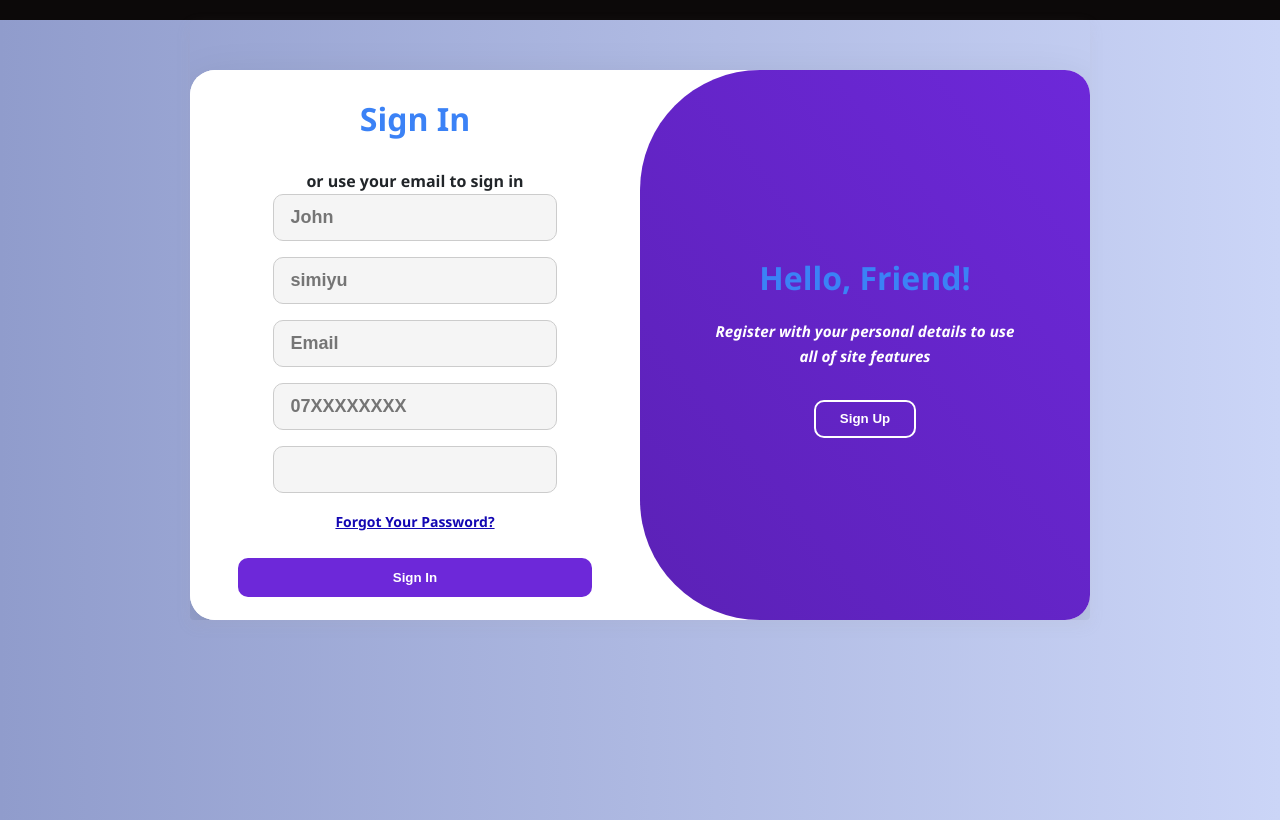
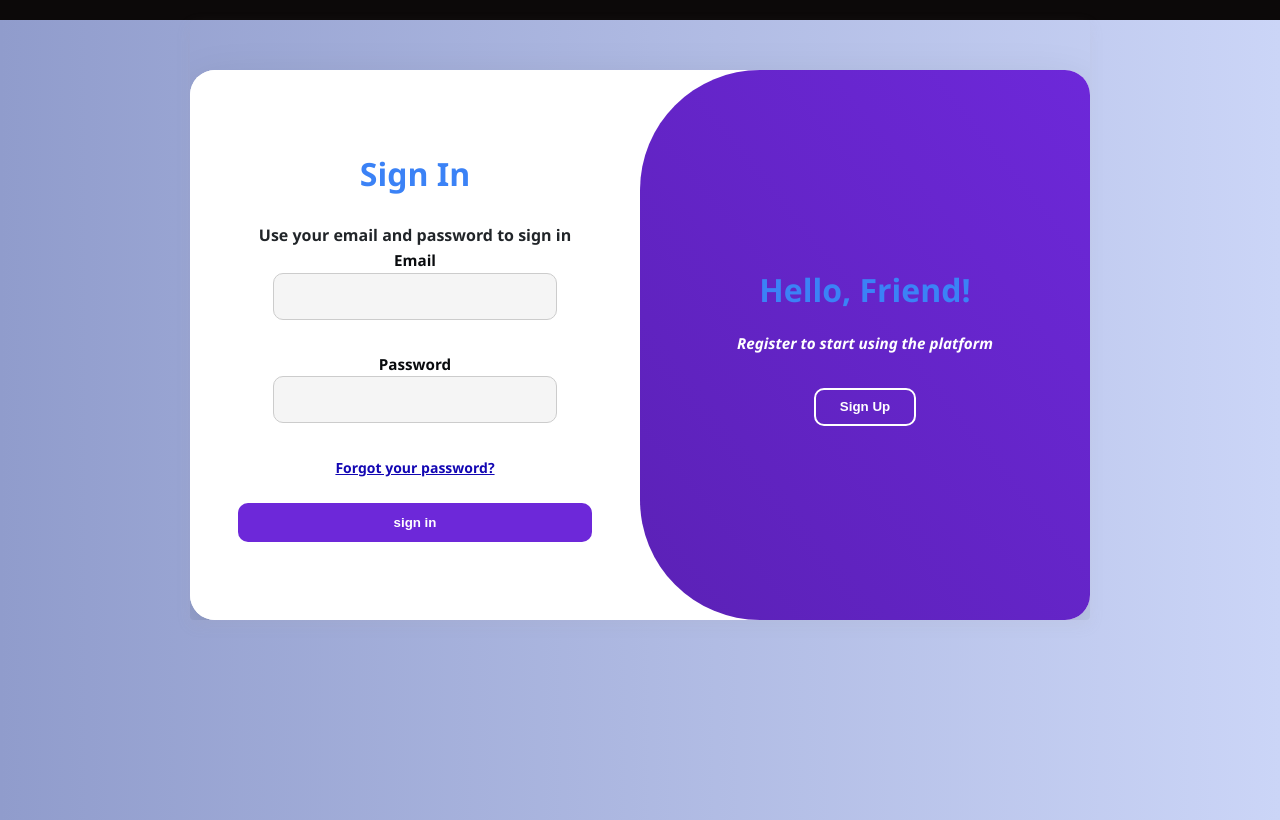
Before and after one commit to samnjoro30/Insurance_tech, a React (Vite) app in the folder frontend/client_R/: page /login in a window 1280 px wide. Built offline with nearby package versions, Linux system fonts and the light colour scheme.

Commit message:
register page changes

```diff
--- a/frontend/client_R/src/components/register.tsx
+++ b/frontend/client_R/src/components/register.tsx
@@ -19,6 +19,7 @@ interface RegisterProps {
 const Register: React.FC<RegisterProps> = ({ initialMode }) => {
   const [isLogin, setIsLogin] = useState(initialMode === 'login');
   const [loading, setLoading] = useState<boolean>(false);
+  const [step, setStep] = useState<number>(1);
   const [formData, setFormData] = useState<FormData>({
     username: '',
     firstName: '',
@@ -72,107 +73,165 @@ const Register: React.FC<RegisterProps> = ({ initialMode }) => {
   return (
     <div className="auth-container">
     <div className="auth-box">
-        {/* Sign In or Sign Up Form */}
       <div className="auth-form">
-          {/* <h2 className="text-3xl font-bold mb-6">{isLogin ? 'Sign In' : 'Sign Up'}</h2> */}
         <h2>{isLogin ? 'Sign In' : 'Sign Up'}</h2>
-
-          <p className="text-sm mb-4">or use your email {isLogin ? 'to sign in' : 'to register'}</p>
+        <p className="text-sm mb-4">
+          {isLogin
+            ? 'Use your email and password to sign in'
+            : 'Fill in your details to register'}
+        </p>
 
         <form onSubmit={handleSubmit}>
-            {!isLogin && (
+          {/* LOGIN FORM */}
+          {isLogin && (
+            <>
+              <label>
+                Email
+                <input
+                  type="email"
+                  name="email"
+                  value={formData.email}
+                  onChange={handleChange}
+                  required
+                />
+              </label>
+              <label>
+                Password
+                <input
+                  type="password"
+                  name="password"
+                  value={formData.password}
+                  onChange={handleChange}
+                  required
+                />
+              </label>
+              <a href="#" className="text-sm text-blue-500 mb-4 block">
+                Forgot your password?
+              </a>
+              <button
+                className="submit-button"
+                type="submit"
+                disabled={loading}
+              >
+                {loading ? 'login ...' : 'sign in'}
+              </button>
+            </>
+          )}
+
+          {/* REGISTER FORM - Step 1 */}
+          {!isLogin && step === 1 && (
+            <>
+              <label>
+                Username:
                 <input
                   type="text"
                   name="username"
                   value={formData.username}
                   onChange={handleChange}
-                placeholder="Username"
-               // className="w-full p-2 mb-4 border rounded bg-gray-100"
                   required
                 />
-            )}
-
+              </label>
+              <label>
+                First Name:
                 <input
                   type="text"
                   name="firstName"
                   value={formData.firstName}
                   onChange={handleChange}
-                placeholder="John"
-               // className="w-full p-2 mb-4 border rounded bg-gray-100"
                   required
                 />
+              </label>
+              <label>
+                Last Name:
                 <input
                   type="text"
                   name="lastName"
                   value={formData.lastName}
                   onChange={handleChange}
-                placeholder="simiyu"
-               // className="w-full p-2 mb-4 border rounded bg-gray-100"
                   required
                 />
+              </label>
 
+              <button
+                type="button"
+                onClick={() => setStep(2)}
+                className="next"
+              >
+                Next
+              </button>
+            </>
+          )}
+
+          {/* REGISTER FORM - Step 2 */}
+          {!isLogin && step === 2 && (
+            <>
+              <label>
+                Email:
                 <input
                   type="email"
                   name="email"
                   value={formData.email}
                   onChange={handleChange}
-              placeholder="Email"
-              //className="w-full p-2 mb-4 border rounded bg-gray-100"
                   required
                 />
-
-
+              </label>
+              <label>
+                Phone Number:
                 <input
                   type="text"
                   name="phone_number"
                   value={formData.phone_number}
                   onChange={handleChange}
-              placeholder="07XXXXXXXX"
                   required
                 />
-
+              </label>
+              <label>
+                Password:
                 <input
                   type="password"
                   name="password"
                   value={formData.password}
                   onChange={handleChange}
-              // className="w-full p-2 mb-4 border rounded bg-gray-100"
                   required
                 />
-            {/* <input
-              type="Password"
-              name="confirmPassword"
-              value={formData.username}
-              onChange={handleChange}
-               // className="w-full p-2 mb-4 border rounded bg-gray-100"
-              required
-            /> */}
+              </label>
 
-            {isLogin && (
-              <a href="#" className="text-sm text-blue-500 mb-4 block">Forgot Your Password?</a>
-            )}
-
+              <div className="flex gap-4 mt-2">
+                <button
+                  type="button"
+                  onClick={() => setStep(1)}
+                  className="next bg-gray-500 hover:bg-gray-600"
+                >
+                  Back
+                </button>
                 <button
                   type="submit"
                   disabled={loading}
-              className="w-full bg-purple-700 text-white py-2 rounded mt-2 hover:bg-purple-800 transition"
+                  className="submit-button"
                 >
-              {loading ? 'Loading...' : isLogin ? 'Sign In' : 'Sign Up'}
+                  {loading ? 'Submitting...' : 'Sign Up'}
                 </button>
+              </div>
+            </>
+          )}
         </form>
       </div>
-        {/* Toggle Panel */}
+
+      {/* Welcome/Toggle Panel */}
       <div className="Welcome_text">
         <h2 className="Head">
           {isLogin ? 'Hello, Friend!' : 'Welcome Back!'}
         </h2>
         <p className="mb-6">
           {isLogin
-              ? 'Register with your personal details to use all of site features'
-              : 'To keep connected with us please login with your personal info'}
+            ? 'Register to start using the platform'
+            : 'Log in to continue'}
         </p>
         <button
-            onClick={() => setIsLogin(!isLogin)}
+          onClick={() => {
+            setIsLogin(!isLogin);
+            setStep(1); // Reset step on mode switch
+          }}
           className="button"
         >
           {isLogin ? 'Sign Up' : 'Sign In'}
@@ -182,5 +241,4 @@ const Register: React.FC<RegisterProps> = ({ initialMode }) => {
   </div>
 );
 };
-
 export default Register;
--- a/frontend/client_R/src/components/styles.css/register.css
+++ b/frontend/client_R/src/components/styles.css/register.css
@@ -114,6 +114,29 @@ h2 {
   background-color: #5b21b6;
 }
 
+.auth-form label {
+  display: flex;
+  flex-direction: column;
+  align-items: center;
+  font-size: 0.95rem;
+  font-weight: 600;
+  margin-bottom: 1rem;
+  color: #090b0e; /* Tailwind's gray-700 */
+}
+
+.next {
+  width: 50%;
+  padding: 0.75rem;
+  background-color: #54be52;
+  color: white;
+  font-weight: bold;
+  border: none;
+  border-radius: 10px;
+  cursor: pointer;
+  margin-bottom: 5px;
+  transition: background-color 0.3s ease;
+
+}
 /* Right Panel (Toggle Section) */
 .Welcome_text {
   flex: 1;
```
Lines whose indentation alone changed are shown as unchanged.
